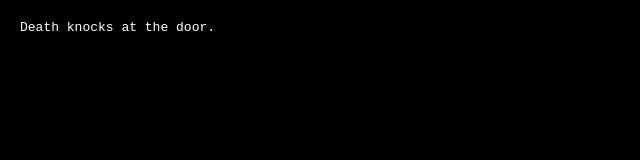
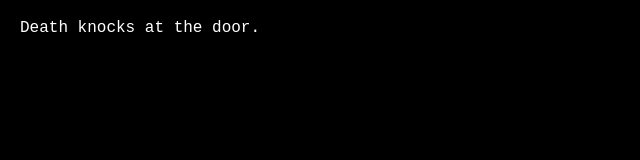
Before and after one commit to reapercouncil/reapercouncil.github.io, a plain HTML site: page index.html in a window 1280 px wide. Shown: the full height of the page, 0-640 px from the left. Drawn offline with Linux system fonts and the light colour scheme; a web font is replaced by a local one.

Commit message:
Font Formatting

```diff
--- a/index.html
+++ b/index.html
@@ -164,6 +164,8 @@
             </style>
     </head>
 <body>
-    <p>Death knocks at the door.</p>
+    <div class="container">
+        Death knocks at the door.
+    </div>
 </body>
 </html>
--- a/style.css
+++ b/style.css
@@ -5,10 +5,12 @@ body {
     color: #fff;
 }
 
-p {
+.container {
+    display: block;
     margin: 20px;
     font-family: IBM Plex Mono, monospace;
-    font-size: 13px;
+    font-size: 16px;
+    line-height: 16px;
     font-style: normal;
     font-weight: 400;
 }
```
